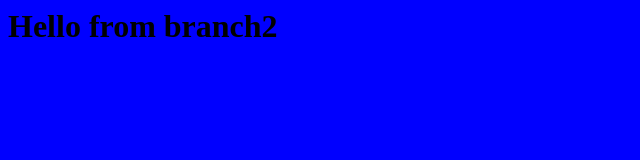
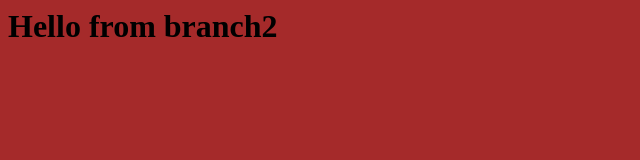
Before and after one commit to Lijto/JavaFainLearninig, a plain HTML site: page index.html in a window 1280 px wide. Shown: the whole page, without its empty margins (0-640 px from the left). Drawn offline with Linux system fonts and the light colour scheme.

Commit message:
change background color

```diff
--- a/index.html
+++ b/index.html
@@ -1,5 +1,5 @@
 <html>
-	<body bgcolor="blue">
+	<body bgcolor="brown">
 		<h1>Hello from branch2</h1>
 	</body>
 </html>
```
